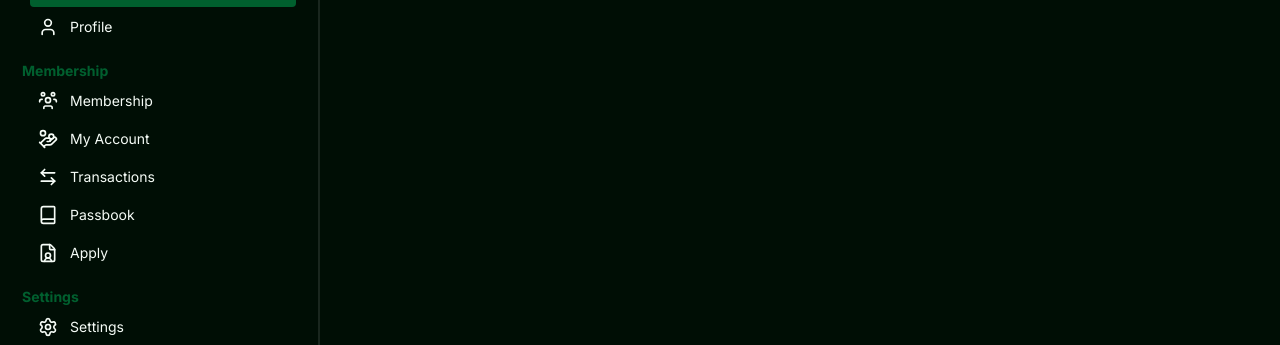
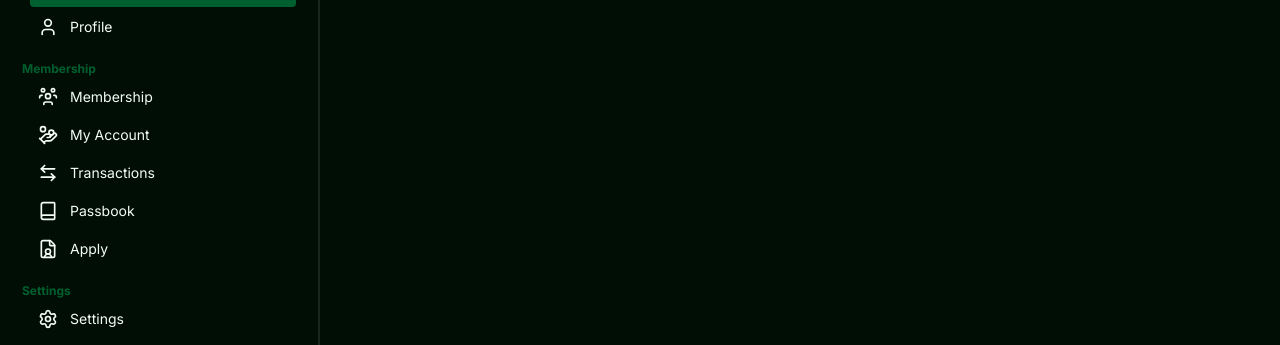
Before and after one commit to al-amin-2004/anirban-business-fund, a Next.js app: page /profile/dashboard in a window 1280 px wide. Shown: the part 168-513 px from the top of the page. Built offline with nearby package versions, Linux system fonts and the light colour scheme; no server answers.

Commit message:
fix: adjust title font size in AdminSidebar and ProfileSidebar components

```diff
--- a/src/app/_components/shared/AdminSidebar.tsx
+++ b/src/app/_components/shared/AdminSidebar.tsx
@@ -45,7 +45,7 @@ const AdminSidebar = () => {
           {adminSidebarItems.map(({ title, items }, idx) => (
             <div key={idx} className="space-y-0.5">
               {open && (
-                <h4 className="text-sm text-primary font-bold">{title}</h4>
+                <h4 className="text-xs text-primary font-bold">{title}</h4>
               )}
               {items.map((item) => {
                 const navActive = pathname === item.link;
--- a/src/app/_components/shared/ProfileSidebar.tsx
+++ b/src/app/_components/shared/ProfileSidebar.tsx
@@ -45,7 +45,7 @@ const ProfileSidebar = () => {
           {profileSidebarItems.map(({ title, items }, idx) => (
             <div key={idx} className="space-y-0.5">
               {open && (
-                <h4 className="text-sm text-primary font-bold">{title}</h4>
+                <h4 className="text-xs text-primary font-bold">{title}</h4>
               )}
               {items.map((item) => {
                 const navActive = pathname === item.link;
```
